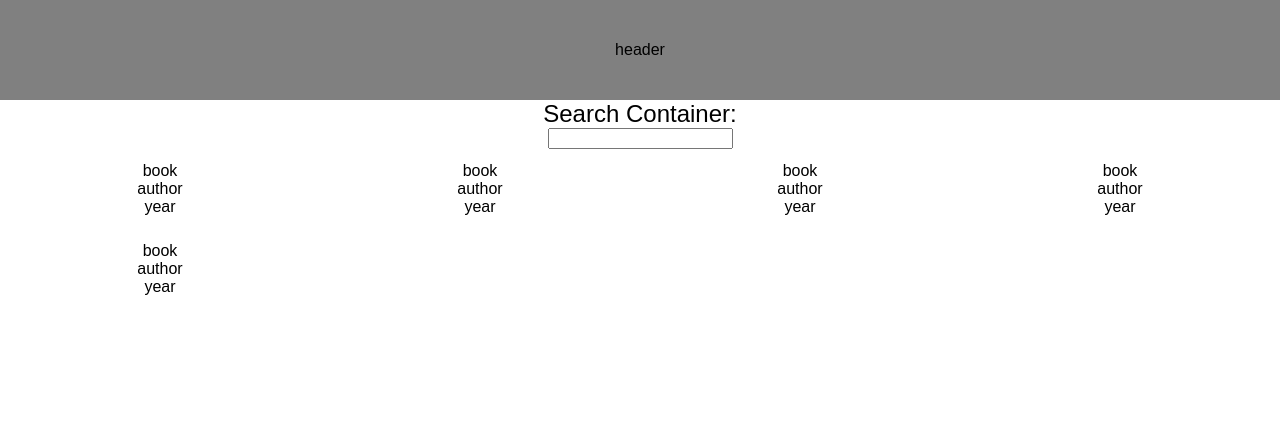
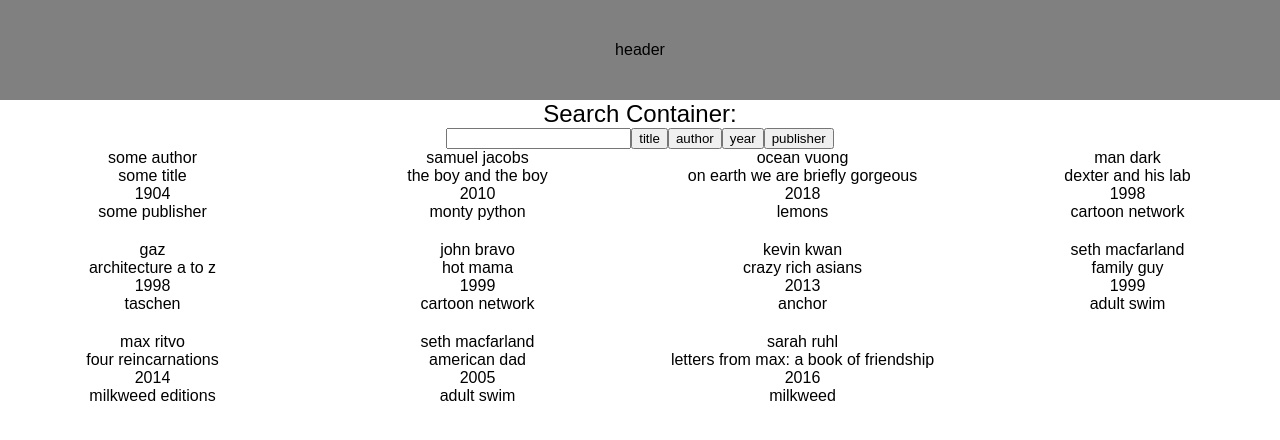
Before and after one commit to dwidjaja945/redux-tutorial, a React (Create React App) app in the folder client/: page / in a window 1280 px wide. Shown: the top 440 px of the page. Built offline with nearby package versions, Linux system fonts and the light colour scheme.

Commit message:
[add] added ui search

```diff
--- a/client/package.json
+++ b/client/package.json
@@ -3,8 +3,8 @@
   "version": "0.1.0",
   "private": true,
   "dependencies": {
-    "react": "^16.4.1",
-    "react-dom": "^16.4.1",
+    "react": "^16.8.6",
+    "react-dom": "^16.8.6",
     "react-redux": "^5.0.7",
     "react-scripts": "1.1.4",
     "redux": "^4.0.0"
--- a/client/src/components/App.js
+++ b/client/src/components/App.js
@@ -5,18 +5,35 @@
 import Search from '../components/Search';
 import Content from '../components/Content';
 
-class App extends Component {
-  render() {
+const params = ['title', 'author', 'year', 'publisher'];
+
+const App = props => {
+
+  const [searchText, setSearchText] = React.useState('');
+  const [searchParam, setParam] = React.useState('title');
+  const [filteredBooks, setFilteredBooks] = React.useState(Data.data);
+
+  React.useEffect(() => {
+    const filtered = filteredBooks.filter(item => {
+      return item.book[searchParam].includes(searchText);
+    });
+    setFilteredBooks(filtered);
+
+    return () => {
+      setFilteredBooks(Data.data);
+    };
+
+  }, [searchText, searchParam]);
+
   return (
     <div className="App">
       <div className="header">
         header
         </div>
-        <Search />
-        <Content />
+      <Search params={ { params, setParam } } setSearchText={ setSearchText } searchText={ searchText } />
+      <Content books={ filteredBooks } />
     </div>
   );
 }
-}
 
 export default App;
--- a/client/src/components/Content/Book/index.jsx
+++ b/client/src/components/Content/Book/index.jsx
@@ -2,11 +2,13 @@
 import './Book.css';
 
 function Book(props) {
+    const { book } = props;
     return (
         <div className='book'>
-            <div className='book_title'>book</div>
-            <div className='book_author'>author</div>
-            <div className='book_year'>year</div>
+            <div className='book_author'>{ book.author }</div>
+            <div className='book_title'>{ book.title }</div>
+            <div className='book_year'>{ book.year }</div>
+            <div className='book_publisher'>{ book.publisher }</div>
         </div>
     );
 }
--- a/client/src/components/Content/Content.css
+++ b/client/src/components/Content/Content.css
@@ -2,4 +2,5 @@
     display: grid;
     grid-template-columns: repeat(4, 1fr);
     min-height: 10em;
+    grid-gap: 20px;
 }
--- a/client/src/components/Content/index.jsx
+++ b/client/src/components/Content/index.jsx
@@ -1,11 +1,20 @@
 import React from 'react';
 import Book from './Book';
+
 import './Content.css';
 
 function Contents(props) {
+    const renderBooks = () => {
+        const { books } = props;
+        return books.map((item, index) => {
+            const { id, book } = item;
+            return (<Book book={ book } key={ id } />);
+        });
+    };
+
     return (
         <div className='content'>
-            { Array.from({ length: 5 }, item => <Book />) }
+            { renderBooks() }
         </div>
     );
 }
--- a/client/src/components/Search/index.jsx
+++ b/client/src/components/Search/index.jsx
@@ -3,12 +3,20 @@
 import './Search.css';
 
 function Search(props) {
+
+    const { searchText, setSearchText, params } = props;
+
     return (
         <div className='search'>
             <div className='search_container'>
                 Search Container:
             </div>
-            <input type="text" />
+            <input type="text" value={ searchText } onChange={ event => setSearchText(event.target.value) } />
+
+            { params.params.map(item => (
+                <button onClick={ () => params.setParam(item) }>{ item }</button>
+            )) }
+
         </div>
     );
 }
--- a/client/src/data.js
+++ b/client/src/data.js
@@ -6,7 +6,7 @@
             book: {
                 author: 'some author',
                 title: 'some title',
-                year: 1904,
+                year: '1904',
                 publisher: 'some publisher',
             }
         },
@@ -15,7 +15,7 @@
             book: {
                 author: 'samuel jacobs',
                 title: 'the boy and the boy',
-                year: 2010,
+                year: '2010',
                 publisher: 'monty python',
             },
         },
@@ -24,7 +24,7 @@
             book: {
                 author: 'ocean vuong',
                 title: 'on earth we are briefly gorgeous',
-                year: 2018,
+                year: '2018',
                 publisher: 'lemons',
             }
         },
@@ -33,7 +33,7 @@
             book: {
                 author: 'man dark',
                 title: 'dexter and his lab',
-                year: 1998,
+                year: '1998',
                 publisher: 'cartoon network',
             },
         },
@@ -42,7 +42,7 @@
             book: {
                 author: 'gaz',
                 title: 'architecture a to z',
-                year: 1998,
+                year: '1998',
                 publisher: 'taschen',
             }
         },
@@ -51,7 +51,7 @@
             book: {
                 author: 'john bravo',
                 title: 'hot mama',
-                year: 1999,
+                year: '1999',
                 publisher: 'cartoon network',
             }
         },
@@ -60,7 +60,7 @@
             book: {
                 author: 'kevin kwan',
                 title: 'crazy rich asians',
-                year: 2013,
+                year: '2013',
                 publisher: 'anchor',
             }
         },
@@ -69,7 +69,7 @@
             book: {
                 author: 'seth macfarland',
                 title: 'family guy',
-                year: 1999,
+                year: '1999',
                 publisher: 'adult swim',
             }
         },
@@ -78,7 +78,7 @@
             book: {
                 author: 'max ritvo',
                 title: 'four reincarnations',
-                year: 2014,
+                year: '2014',
                 publisher: 'milkweed editions',
             }
         },
@@ -87,7 +87,7 @@
             book: {
                 author: 'seth macfarland',
                 title: 'american dad',
-                year: 2005,
+                year: '2005',
                 publisher: 'adult swim',
             }
         },
@@ -96,7 +96,7 @@
             book: {
                 author: 'sarah ruhl',
                 title: 'letters from max: a book of friendship',
-                year: 2016,
+                year: '2016',
                 publisher: 'milkweed',
             }
         }
```
Also changed, not shown: 1 other file (tests, documents, lock files or other folders). Lines whose indentation alone changed are shown as unchanged.
